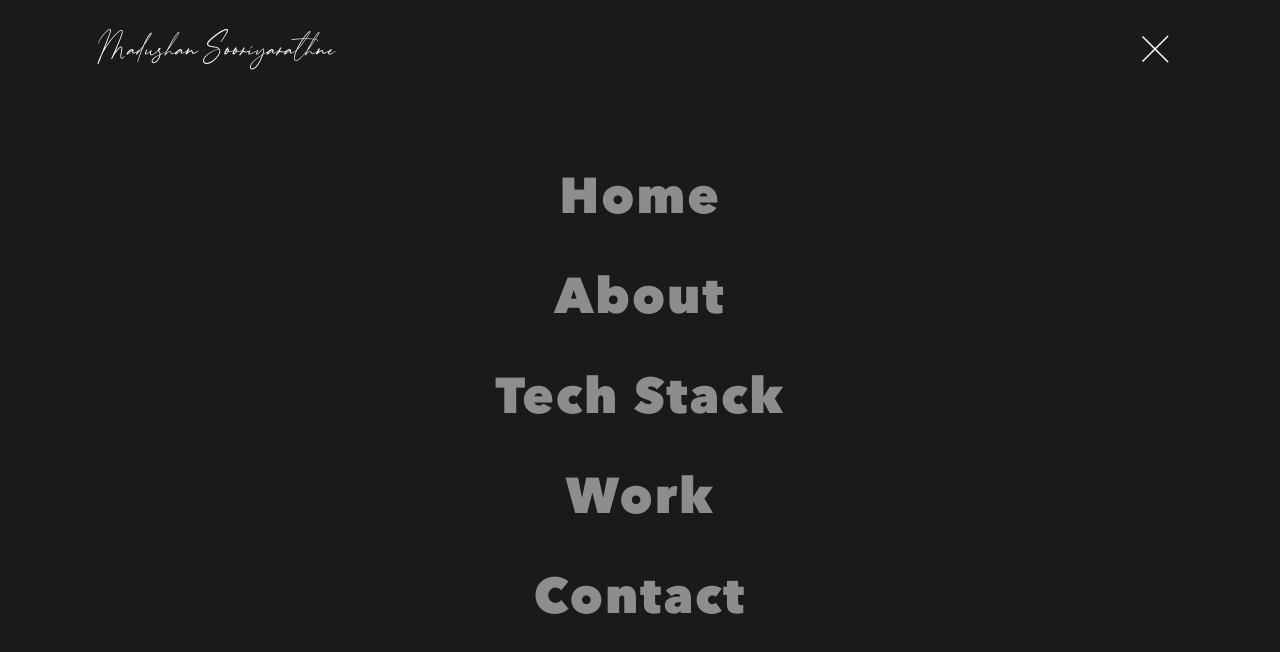
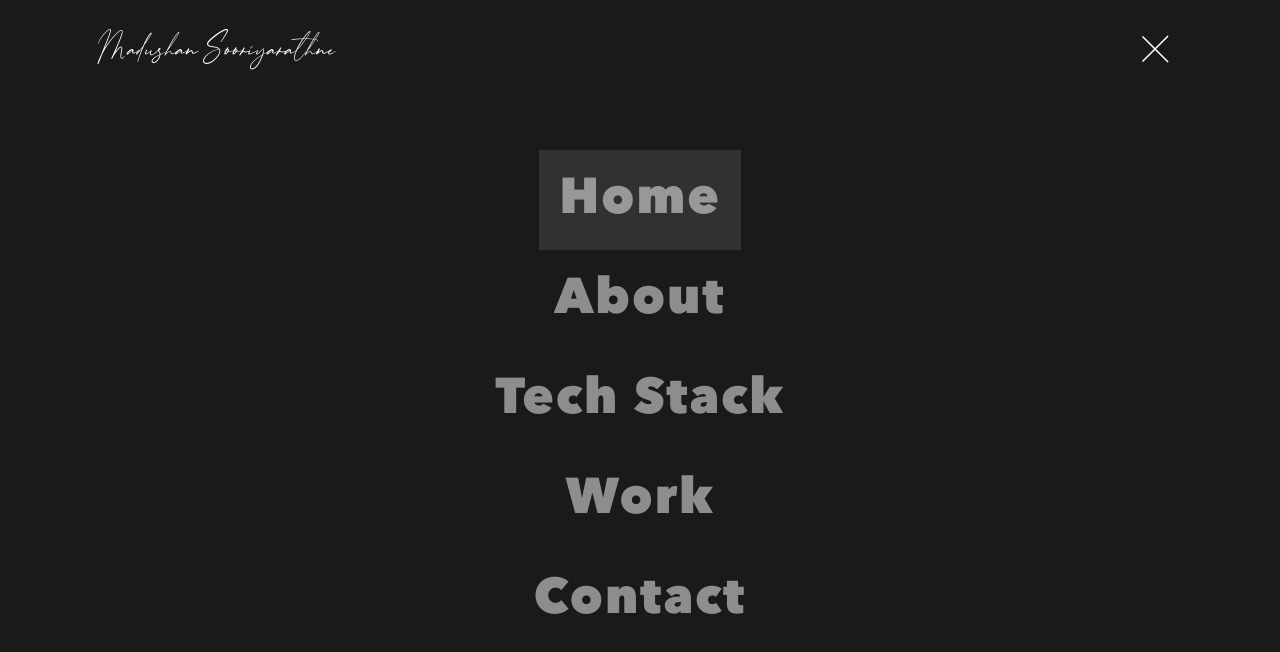
Before and after one commit to madushan-sooriyarathne/madushan-portfolio, a Next.js app: page / in a window 1280 px wide. Both pictures are taken after a click on the button 1155 px from the left and 49 px from the top of the page. Shown: the top 652 px of the page. Built offline with nearby package versions, Linux system fonts and the light colour scheme.

Commit message:
added styles to show current page in nav bar

```diff
--- a/components/layout/header/Header.js
+++ b/components/layout/header/Header.js
@@ -18,6 +18,7 @@ import {
   NavLinkWrapper,
   NavBarItem,
 } from "./HeaderStyles";
+import { route } from "next/dist/next-server/server/router";
 
 const Header = () => {
   const router = useRouter();
@@ -46,6 +47,8 @@ const Header = () => {
     }, 500);
     setOpen(false);
   };
+
+  const isSelected = (route) => router.pathname === route;
 
   return (
     <>
@@ -79,6 +82,7 @@ const Header = () => {
                 ...rest,
                 transform: x.interpolate((x) => `translate3d(0, ${x}px, 0)`),
               }}
+              selected={isSelected(navBarLinks[index].route)}
             >
               <NavBarItem styled={{ height }}>
                 {navBarLinks[index].name}
--- a/components/layout/header/HeaderStyles.js
+++ b/components/layout/header/HeaderStyles.js
@@ -88,6 +88,8 @@ const NavButtonGroup = styled.div`
 
 const NavLinkWrapper = styled(animated.div)`
   padding: 2rem;
+  background-color: ${(props) =>
+    props.selected ? "rgba(255, 255, 255, 0.1)" : "transparent"};
 `;
 
 const NavBarItem = styled(animated.a)`
```
